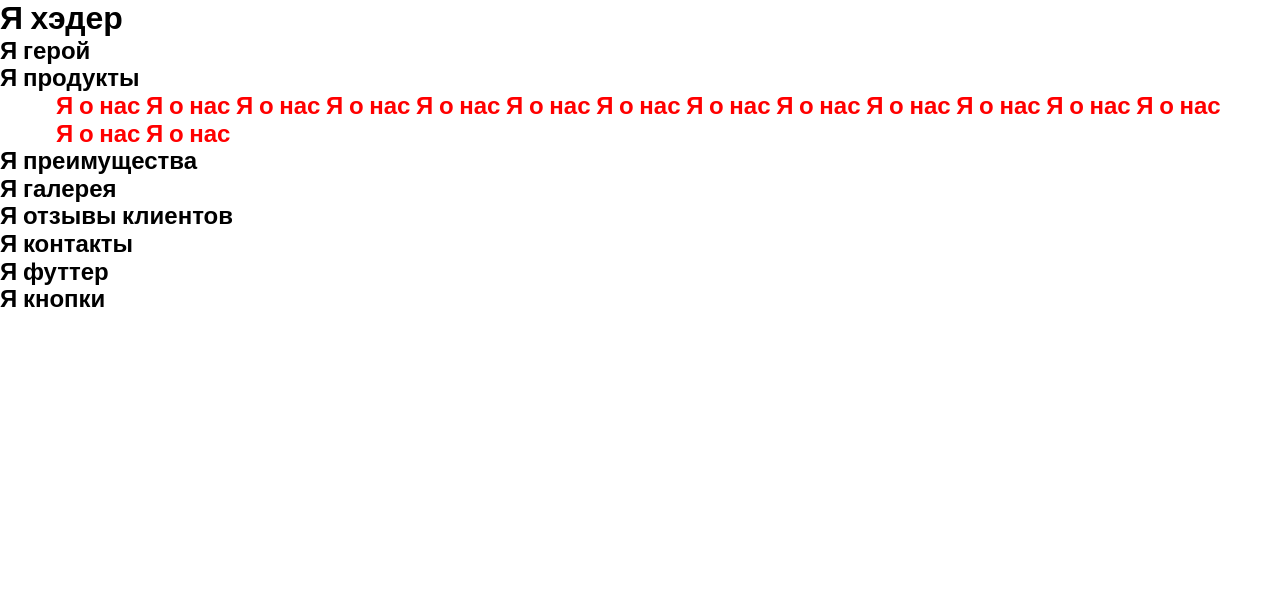
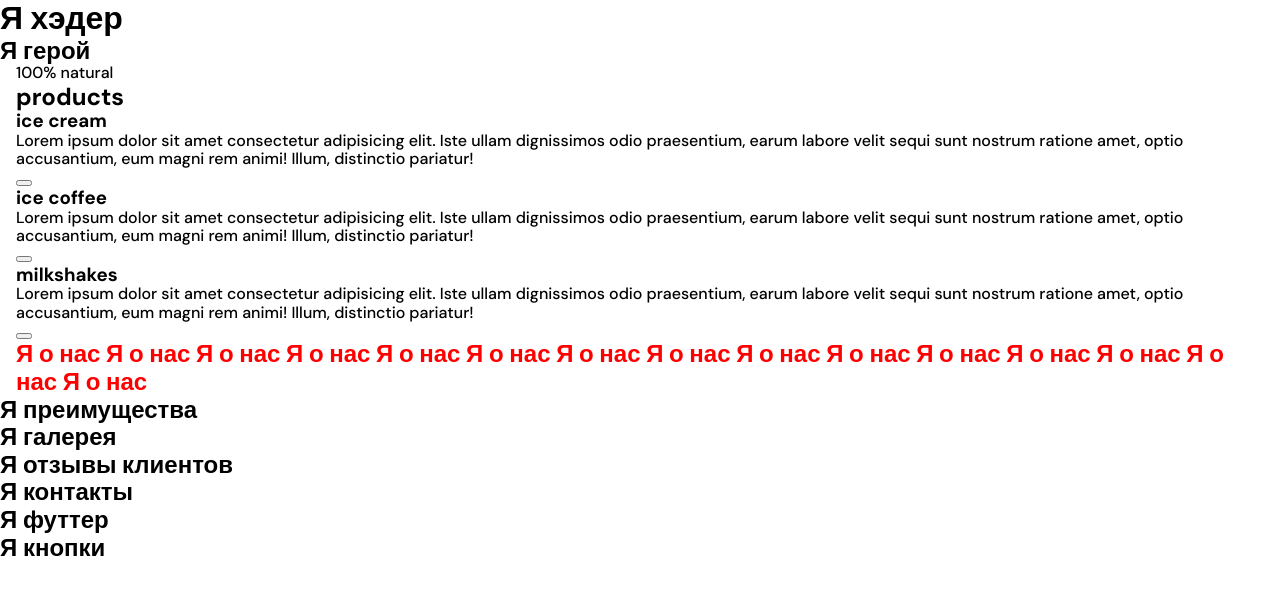
Before and after one commit to MaksymFrankov/IceCream, a website built with Parcel: page src/index.html in a window 1280 px wide. Built offline with nearby package versions, Linux system fonts and the light colour scheme.

Commit message:
HTML Products + Container

```diff
--- a/src/partials/products.html
+++ b/src/partials/products.html
@@ -1 +1,40 @@
-<h2>Я продукты</h2>
+<main>
+  <section>
+    <div class="container">
+      <p>100% natural</p>
+      <h2>products</h2>
+      <ul>
+        <li>
+          <h3>ice cream</h3>
+          <p>
+            Lorem ipsum dolor sit amet consectetur adipisicing elit. Iste ullam
+            dignissimos odio praesentium, earum labore velit sequi sunt nostrum
+            ratione amet, optio accusantium, eum magni rem animi! Illum,
+            distinctio pariatur!
+          </p>
+          <button type="button"></button>
+        </li>
+        <li>
+          <h3>ice coffee</h3>
+          <p>
+            Lorem ipsum dolor sit amet consectetur adipisicing elit. Iste ullam
+            dignissimos odio praesentium, earum labore velit sequi sunt nostrum
+            ratione amet, optio accusantium, eum magni rem animi! Illum,
+            distinctio pariatur!
+          </p>
+          <button type="button"></button>
+        </li>
+        <li>
+          <h3>milkshakes</h3>
+          <p>
+            Lorem ipsum dolor sit amet consectetur adipisicing elit. Iste ullam
+            dignissimos odio praesentium, earum labore velit sequi sunt nostrum
+            ratione amet, optio accusantium, eum magni rem animi! Illum,
+            distinctio pariatur!
+          </p>
+          <button type="button"></button>
+        </li>
+      </ul>
+    </div>
+  </section>
+</main>
--- a/src/sass/base/_container.scss
+++ b/src/sass/base/_container.scss
@@ -4,19 +4,16 @@
     padding-right: 16px;
     margin: 0 auto;
 
-    @media screen and (min-width: 320px) {
-        width: 320px;
-    }
 
     @media screen and (min-width: 480px) {
-        width: 480px;
+        max-width: 480px;
     }
 
     @media screen and (min-width: 768px) {
-        width: 768px;
+        max-width: 768px;
     }
 
-    @media screen and (min-width: 1200px) {
-        width: 1200px;
+    @media screen and (min-width: 1280px) {
+        max-width: 1280px;
     }
 }
```
